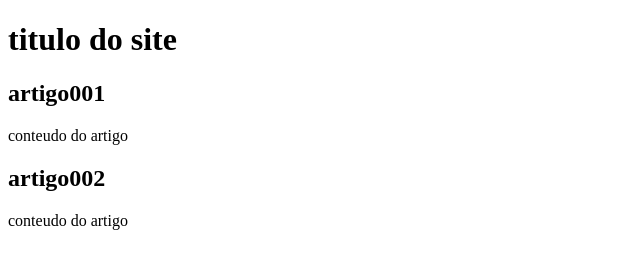
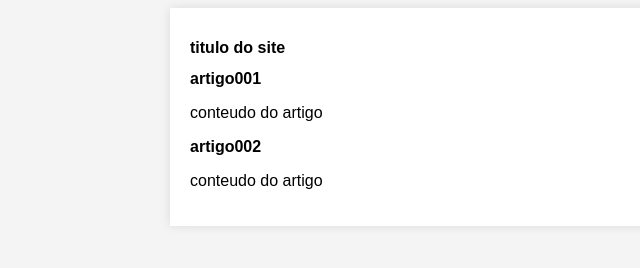
Before and after one commit to soso-duart/projeto-site, a plain HTML site: page index.html in a window 1280 px wide. Shown: the whole page, without its empty margins (0-640 px from the left). Drawn offline with Linux system fonts and the light colour scheme.

Commit message:
iniciei o design
iniciei o design

```diff
--- /dev/null
+++ b/estilos/styles.css
@@ -0,0 +1,16 @@
+*{
+    font-family: Arial, Helvetica, sans-serif;
+    font-size: 16px;
+
+}
+
+body{
+    background-color: #f4f4f4;
+}
+MAIn{
+    width: 900px;
+    margin: auto;
+    padding: 20px;
+    background-color: #fff;
+    box-shadow: 0 0 10px rgba(0,0,0,0.1);
+}
--- a/index.html
+++ b/index.html
@@ -4,6 +4,7 @@
     <meta charset="UTF-8">
     <meta name="viewport" content="width=device-width, initial-scale=1.0">
     <title>TITULO DO SITE</title>
+    <link rel="stylesheet" href="estilos/styles.css">
 </head>
 <body>
     <MAIn>
```
